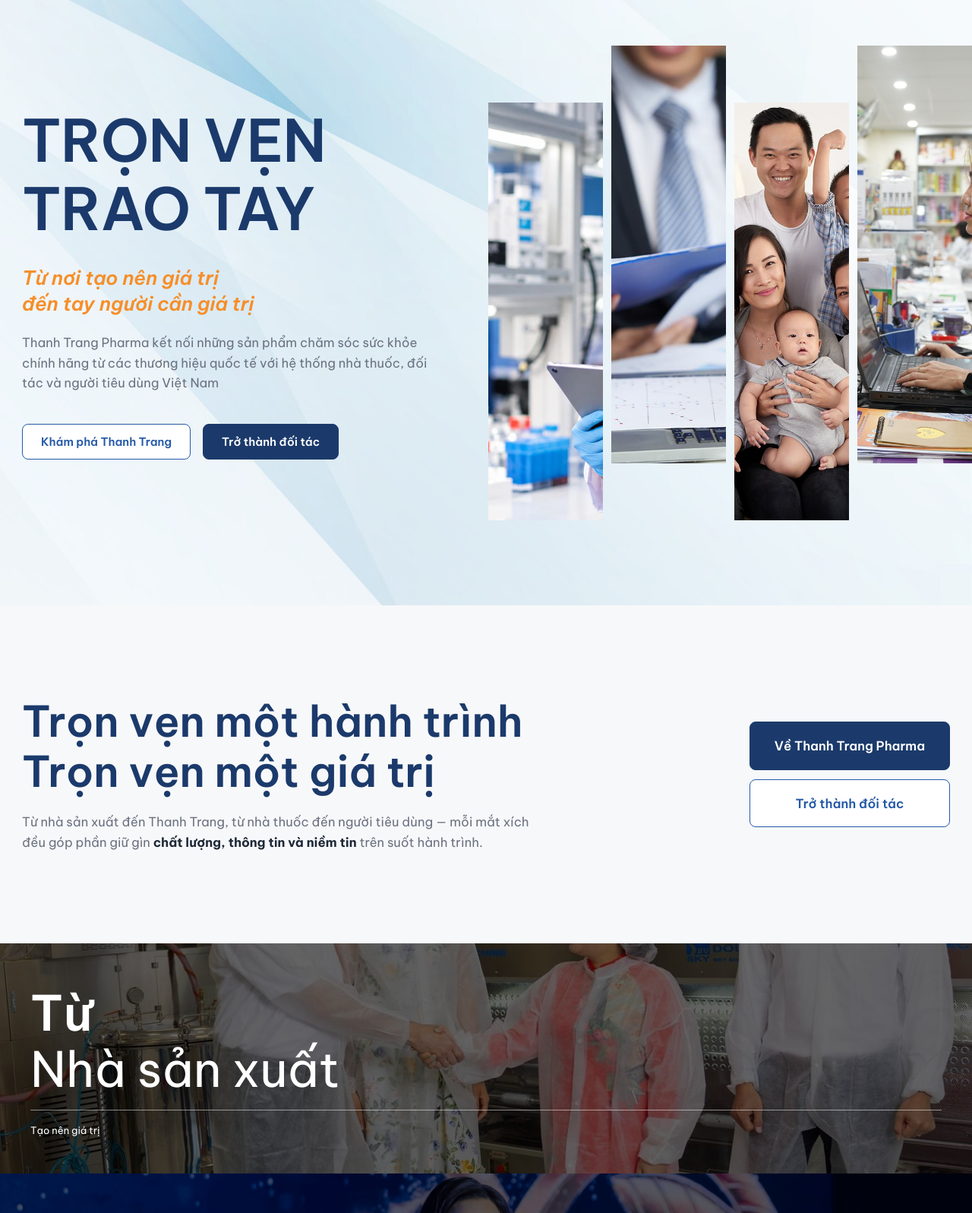
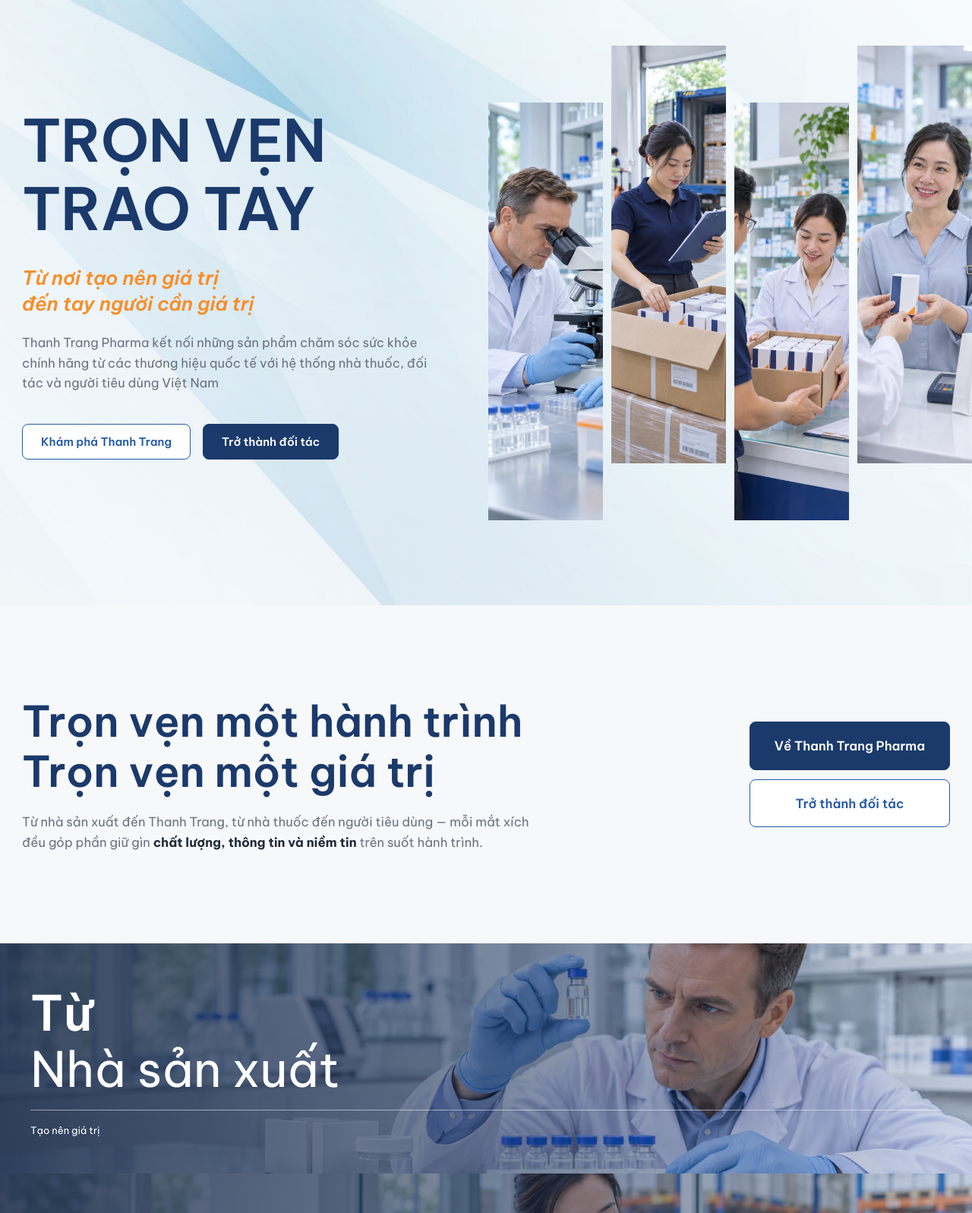
Before and after one commit to Tutty-Lab/thanh-trang-pharma, a plain HTML site: page index.html in a window 1280 px wide. Shown: the part 116-1713 px from the top of the page at 76% size. Drawn offline with Linux system fonts and the light colour scheme.

Commit message:
Replace hero and journey photos, lighten journey overlay
Co-Authored-By: Claude Opus 5.5 <noreply@anthropic.com>

```diff
--- a/css/sections.css
+++ b/css/sections.css
@@ -17,7 +17,8 @@
 .btn-lg{font-size:clamp(16px,1.3vw,19px);padding:20px 32px;min-width:min(340px,100%)}
 .journey-rows .row{position:relative;height:303px;display:flex;align-items:center;color:#fff;overflow:hidden;isolation:isolate}
 .journey-rows .row img{position:absolute;inset:0;width:100%;height:100%;object-fit:cover;z-index:-2}
-.journey-rows .row::after{content:"";position:absolute;inset:0;background:rgba(0,0,0,.6);z-index:-1}
+.journey-rows .row::after{content:"";position:absolute;inset:0;background:linear-gradient(90deg,rgba(14,32,64,.82) 0%,rgba(14,32,64,.55) 45%,rgba(14,32,64,.1) 100%);z-index:-1}
+.journey-rows .row img{object-position:right center}
 .journey-rows .inner{width:min(1200px,100% - 32px);margin-inline:auto}
 .journey-rows .kicker{margin:0;font-size:13px;font-weight:600;letter-spacing:.04em;text-transform:uppercase}
 .journey-rows .big{font-size:clamp(40px,5.2vw,64px);line-height:1.15;margin:8px 0 16px}
--- a/index.html
+++ b/index.html
@@ -49,11 +49,11 @@
    </div>
   </div>
   <div>
-   <div class="kv" aria-hidden="true">
-    <img src="assets/images/img18.png" alt="" style="object-position:30% 50%">
-    <img src="assets/images/img22.png" alt="" style="object-position:55% 50%">
-    <img src="assets/images/img14.png" alt="" style="object-position:45% 50%">
-    <img src="assets/images/img10.jpg" alt="" style="object-position:55% 50%">
+   <div class="kv">
+    <img src="assets/images/hero-1.webp" alt="Chuyên gia nghiên cứu tại phòng thí nghiệm">
+    <img src="assets/images/hero-2.webp" alt="Nhân viên kiểm hàng tại kho vận">
+    <img src="assets/images/hero-3.webp" alt="Giao hàng cho nhà thuốc">
+    <img src="assets/images/hero-4.webp" alt="Dược sĩ trao sản phẩm cho khách hàng">
    </div>
   </div>
  </div>
@@ -73,10 +73,10 @@
  </div>
 </section>
 <section class="journey-rows" aria-label="Hành trình trao tay">
-  <div class="row"><img src="assets/images/img84.jpg" alt=""><div class="inner"><p class="big"><b>Từ</b><i>Nhà sản xuất</i></p><div class="foot"><span>Tạo nên giá trị</span></div></div></div>
-  <div class="row"><img src="assets/images/img106.jpg" alt="" style="object-position:50% 45%"><div class="inner"><p class="big"><b>Đến</b><i>Thanh Trang</i></p><div class="foot"><span>Gìn giữ & kết nối</span></div></div></div>
-  <div class="row"><img src="assets/images/img102.jpg" alt=""><div class="inner"><p class="big"><b>Đến</b><i>Nhà thuốc</i></p><div class="foot"><span>Trao đúng lựa chọn</span></div></div></div>
-  <div class="row"><img src="assets/images/img10.jpg" alt=""><div class="inner"><p class="big"><b>Đến</b><i>Người dùng</i></p><div class="foot"><span>An tâm đón nhận</span></div></div></div>
+  <div class="row"><img src="assets/images/journey-1.webp" alt="Chuyên gia kiểm tra mẫu sản phẩm tại phòng thí nghiệm"><div class="inner"><p class="big"><b>Từ</b><i>Nhà sản xuất</i></p><div class="foot"><span>Tạo nên giá trị</span></div></div></div>
+  <div class="row"><img src="assets/images/journey-2.webp" alt="Nhân viên Thanh Trang kiểm tra sản phẩm tại kho"><div class="inner"><p class="big"><b>Đến</b><i>Thanh Trang</i></p><div class="foot"><span>Gìn giữ & kết nối</span></div></div></div>
+  <div class="row"><img src="assets/images/journey-3.webp" alt="Dược sĩ tư vấn cho khách hàng tại nhà thuốc"><div class="inner"><p class="big"><b>Đến</b><i>Nhà thuốc</i></p><div class="foot"><span>Trao đúng lựa chọn</span></div></div></div>
+  <div class="row"><img src="assets/images/journey-4.webp" alt="Người con chăm sóc mẹ tại nhà"><div class="inner"><p class="big"><b>Đến</b><i>Người dùng</i></p><div class="foot"><span>An tâm đón nhận</span></div></div></div>
 </section>
 
 <!-- 03 / VỀ THANH TRANG -->
```
Also changed, not shown: assets/images/hero-1.webp (added), assets/images/hero-2.webp (added), assets/images/hero-3.webp (added), assets/images/hero-4.webp (added), assets/images/journey-1.webp (added), assets/images/journey-2.webp (added), assets/images/journey-3.webp (added), assets/images/journey-4.webp (added).
